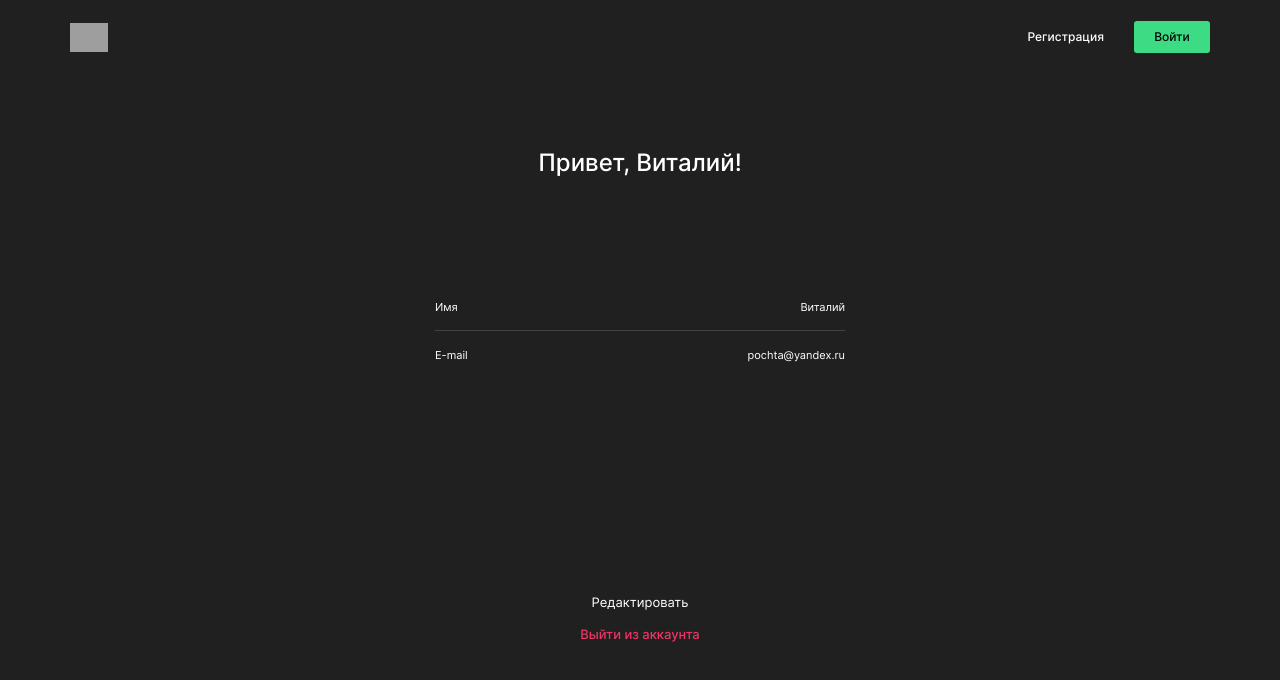
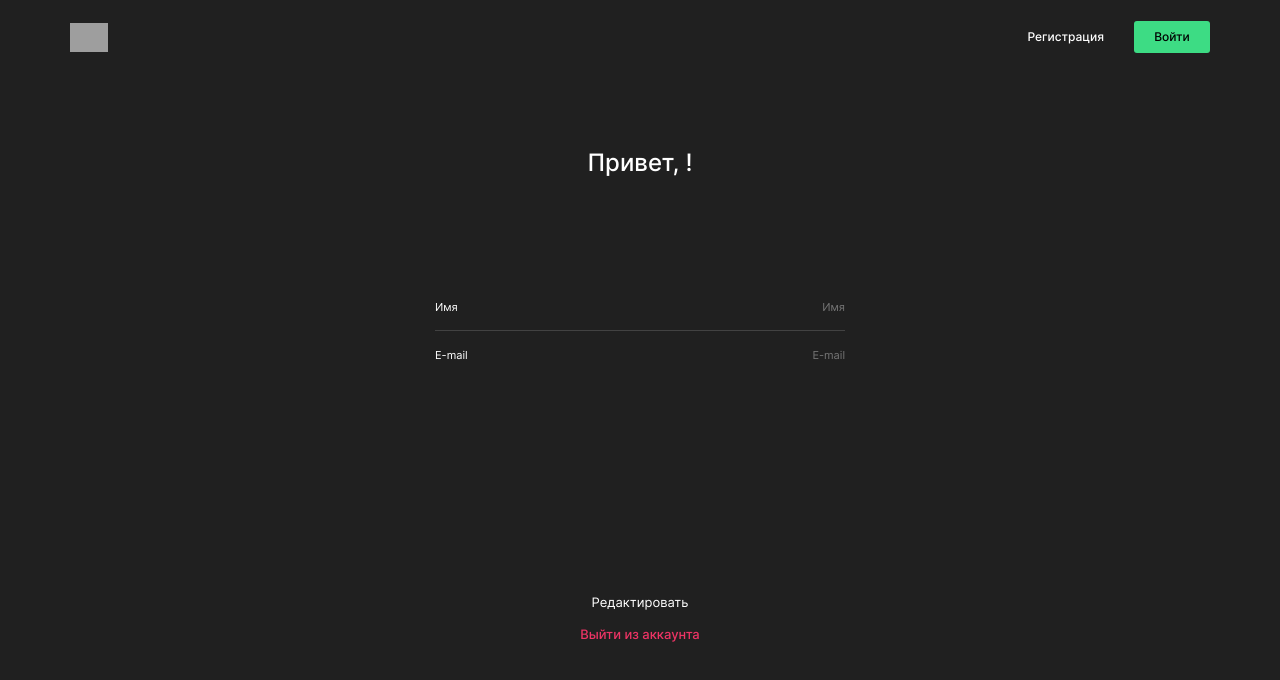
Before and after one commit to GeometricEarth/movies-explorer-frontend, a React (Create React App) app: page /profile in a window 1280 px wide. Shown: the top 680 px of the page. Built offline with nearby package versions, Linux system fonts and the light colour scheme; no server answers; grey boxes are pictures that could not be loaded; the HTML template or start-up script is replaced by a standard one.

Commit message:
feat: Данные пользователя берутся из контекста

```diff
--- a/src/components/Profile/Profile.js
+++ b/src/components/Profile/Profile.js
@@ -1,17 +1,14 @@
 import './Profile.css';
-import { useState } from 'react';
+import { useContext, useState } from 'react';
+import { CurrentUserContext } from '../../contexts/CurrentUserContext';
+
 import Button from '../Button/Button';
 import LinkStyled from '../LinkStyled/LinkStyled';
 import Header from '../Header/Header';
 import useForm from '../../hooks/useForm';
 
-function Profile({
-  user,
-  onSave,
-  submitError,
-  isAuthorized,
-  onOpenMobileMenu,
-}) {
+function Profile({ onSave, submitError, onOpenMobileMenu }) {
+  const { currentUser, isAuthorized } = useContext(CurrentUserContext);
   const [isEditable, setEditable] = useState(false);
 
   const editDone = (data) => {
@@ -30,7 +27,7 @@ function Profile({
     errors,
     isValid,
     resetForm,
-  } = useForm(user ?? {}, editDone);
+  } = useForm(currentUser ?? {}, editDone);
 
   return (
     <>
@@ -40,7 +37,7 @@ function Profile({
       ></Header>
       <main>
         <section className="profile">
-          <h1 className="profile__greeting">Привет, {user.name}!</h1>
+          <h1 className="profile__greeting">Привет, {currentUser.name}!</h1>
           <form
             name="profile"
             className="profile__form"
```
